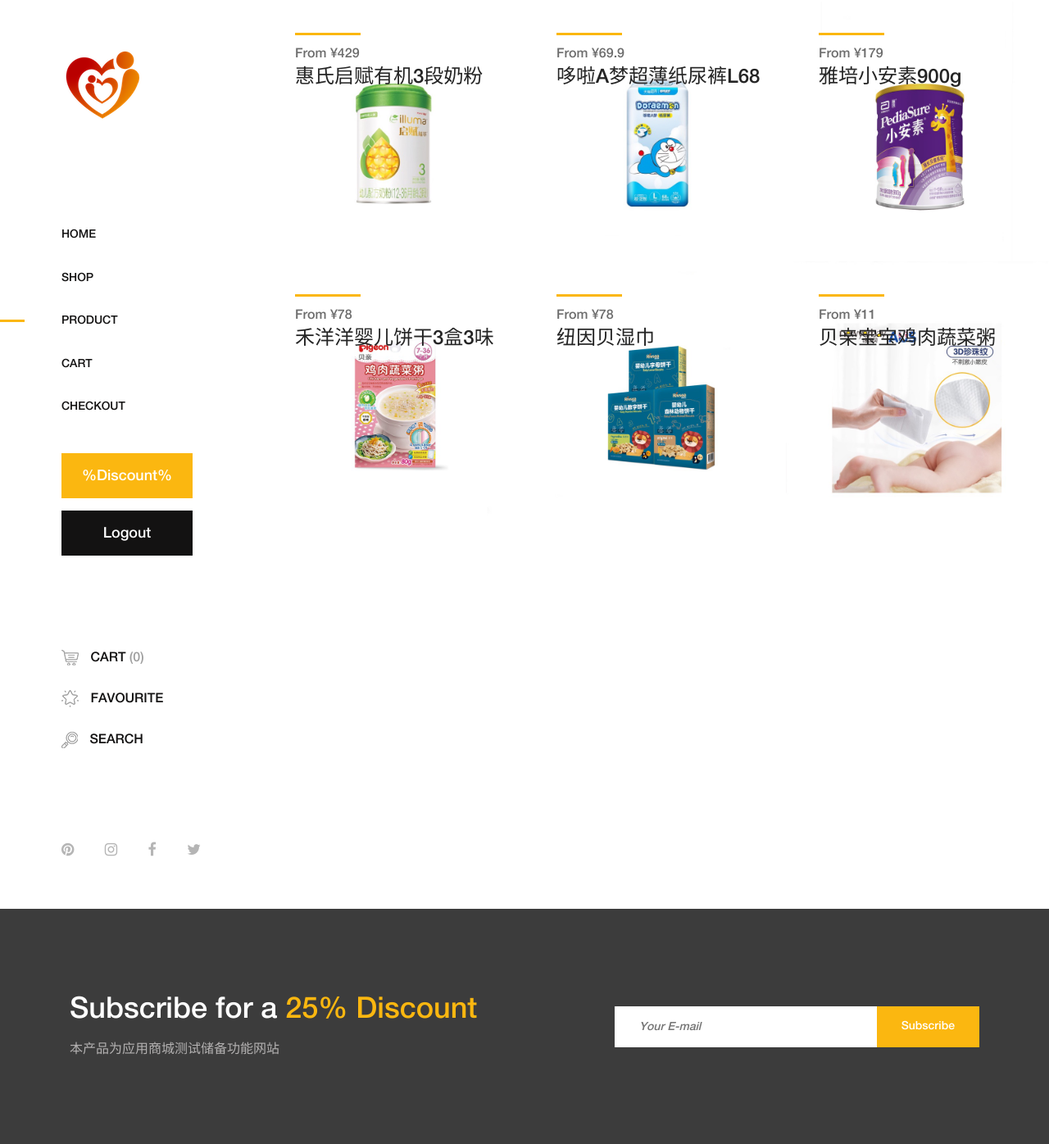
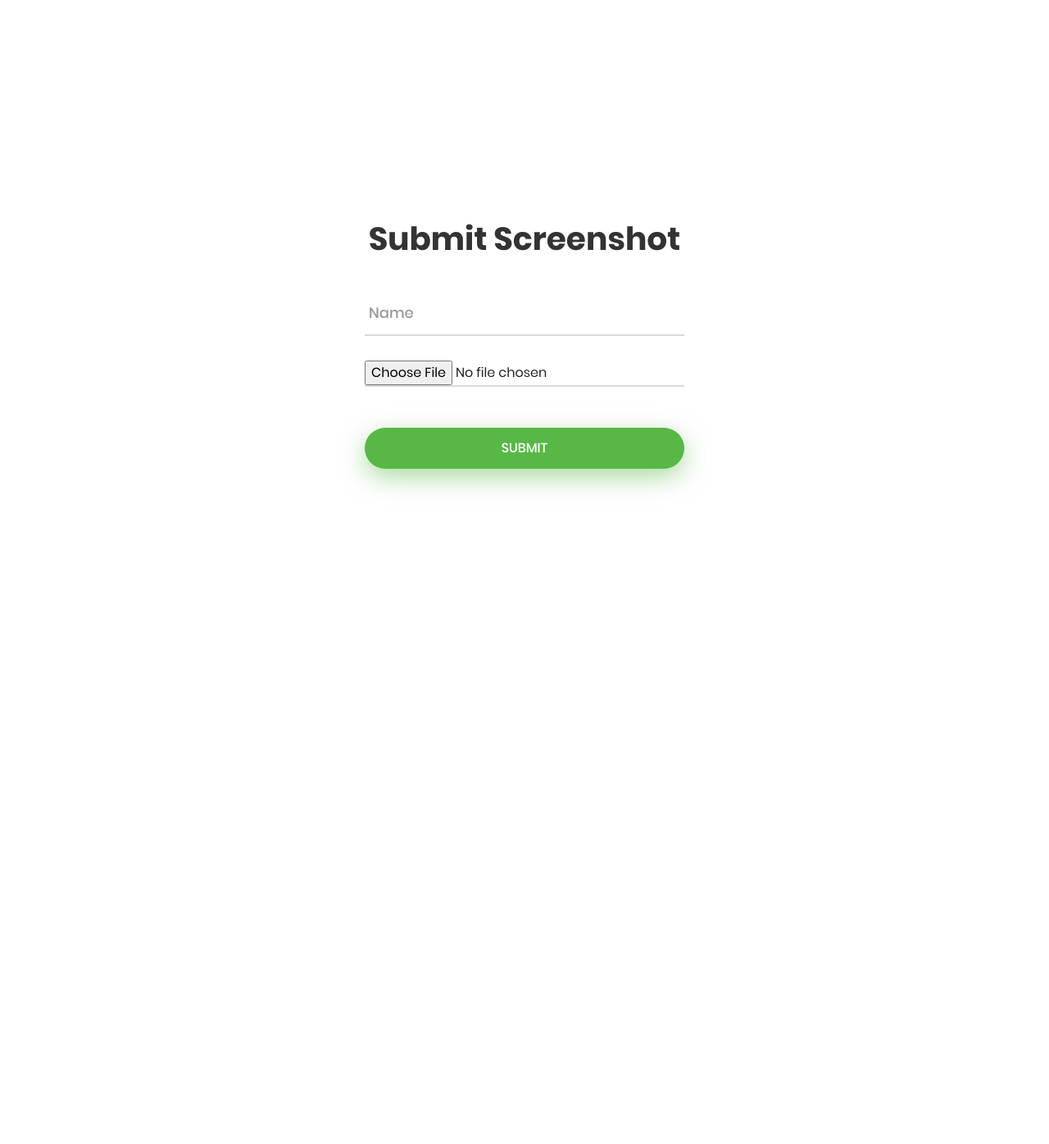
Before and after one commit to lishixuan001/TIDUE_OnlineShopAWS, a Django app: page /transactions/index/ in a window 1280 px wide. Shown: the whole page at 82% size. After the commit the page ends 599 px from the top, so only its background shows below. Run offline with Django 3.2, Linux system fonts and the light colour scheme; style sheets or scripts are compiled from the project's sources; some libraries are stand-ins or nearby versions.

Commit message:
part result

```diff
--- a/ShopApp/mysite/settings.py
+++ b/ShopApp/mysite/settings.py
@@ -119,3 +119,6 @@
 # https://docs.djangoproject.com/en/2.2/howto/static-files/
 
 STATIC_URL = '/static/'
+
+MEDIA_ROOT = os.path.join(BASE_DIR, 'media')
+MEDIA_URL = '/media/'
--- a/ShopApp/mysite/urls.py
+++ b/ShopApp/mysite/urls.py
@@ -15,8 +15,12 @@
 """
 from django.contrib import admin
 from django.urls import include, path
+from django.conf.urls.static import static
+from django.conf import settings
 
 urlpatterns = [
     path('admin/', admin.site.urls),
     path('transactions/', include('transactions.urls'))
 ]
+
+urlpatterns += static(settings.MEDIA_URL, document_root=settings.MEDIA_ROOT)
--- a/ShopApp/transactions/templates/index.html
+++ b/ShopApp/transactions/templates/index.html
@@ -4,227 +4,98 @@
 
 <html lang="en">
 <head>
-    <meta charset="UTF-8">
-    <meta name="description" content="">
-    <meta http-equiv="X-UA-Compatible" content="IE=edge">
-    <meta name="viewport" content="width=device-width, initial-scale=1, shrink-to-fit=no">
-    <!-- The above 4 meta tags *must* come first in the head; any other head content must come *after* these tags -->
+	<title>Index</title>
+	<meta charset="UTF-8">
+	<meta name="viewport" content="width=device-width, initial-scale=1">
+<!--===============================================================================================-->
+	<link rel="icon" type="image/png" href="{% static '/login/images/icons/favicon.ico' %}"/>
+<!--===============================================================================================-->
+	<link rel="stylesheet" type="text/css" href="{% static '/login/vendor/bootstrap/css/bootstrap.min.css' %}">
+<!--===============================================================================================-->
+	<link rel="stylesheet" type="text/css" href="{% static '/login/fonts/font-awesome-4.7.0/css/font-awesome.min.css' %}">
+<!--===============================================================================================-->
+	<link rel="stylesheet" type="text/css" href="{% static '/login/fonts/iconic/css/material-design-iconic-font.min.css' %}">
+<!--===============================================================================================-->
+	<link rel="stylesheet" type="text/css" href="{% static '/login/vendor/animate/animate.css' %}">
+<!--===============================================================================================-->
+	<link rel="stylesheet" type="text/css" href="{% static '/login/vendor/css-hamburgers/hamburgers.min.css' %}">
+<!--===============================================================================================-->
+	<link rel="stylesheet" type="text/css" href="{% static '/login/vendor/animsition/css/animsition.min.css' %}">
+<!--===============================================================================================-->
+	<link rel="stylesheet" type="text/css" href="{% static '/login/vendor/select2/select2.min.css' %}">
+<!--===============================================================================================-->
+	<link rel="stylesheet" type="text/css" href="{% static '/login/vendor/daterangepicker/daterangepicker.css' %}">
+<!--===============================================================================================-->
+	<link rel="stylesheet" type="text/css" href="{% static '/login/css/util.css' %}">
+	<link rel="stylesheet" type="text/css" href="{% static '/login/css/main.css' %}">
+<!--===============================================================================================-->
+</head>
+<body>
 
-    <!-- Title  -->
-    <title>Online Shop</title>
+	<div class="limiter">
+		<div class="container-login100">
+			<div class="wrap-login100 p-t-85 p-b-20">
+				<form class="login100-form validate-form" method="post" enctype="multipart/form-data">
 
-    <!-- Favicon  -->
-    <link rel="icon" href="{% static '/index/img/core-img/favicon.ico' %}">
+					{% csrf_token %}
 
-    <!-- Core Style CSS -->
-    <link rel="stylesheet" href="{% static '/index/css/core-style.css' %}">
-    <link rel="stylesheet" href="{% static '/index/style.css' %}">
+					<span class="login100-form-title p-b-40">
+						Submit Screenshot
+					</span>
 
-</head>
+                    <div class="wrap-input100 validate-input m-b-30" data-validate="Enter Model">
+						<input class="input100" type="text" name="name">
+						<span class="focus-input100" data-placeholder="Name"></span>
+					</div>
 
-<body>
-    <!-- Search Wrapper Area Start -->
-    <div class="search-wrapper section-padding-100">
-        <div class="search-close">
-            <i class="fa fa-close" aria-hidden="true"></i>
-        </div>
-        <div class="container">
-            <div class="row">
-                <div class="col-12">
-                    <div class="search-content">
-                        <form action="#" method="get">
-                            <input type="search" name="search" id="search" placeholder="Type your keyword...">
-                            <button type="submit"><img src="{% static '/index/img/core-img/search.png' %}" alt=""></button>
-                        </form>
-                    </div>
-                </div>
-            </div>
-        </div>
-    </div>
-    <!-- Search Wrapper Area End -->
+                    <div class="wrap-input100 validate-input m-b-30" data-validate="Enter Image">
+                        <input type="file" name="image">
+					</div>
 
-    <!-- ##### Main Content Wrapper Start ##### -->
-    <div class="main-content-wrapper d-flex clearfix">
+					<div class="container-login100-form-btn m-t-50">
+						<button class="login100-form-btn">
+							Submit
+						</button>
+					</div>
 
-        <!-- Mobile Nav (max width 767px)-->
-        <div class="mobile-nav">
-            <!-- Navbar Brand -->
-            <div class="amado-navbar-brand">
-                <a href="#"><img src="{% static '/index/img/core-img/logo.png' %}" alt=""></a>
-            </div>
-            <!-- Navbar Toggler -->
-            <div class="amado-navbar-toggler">
-                <span></span><span></span><span></span>
-            </div>
-        </div>
+                    <br>
 
-        <!-- Header Area Start -->
-        <header class="header-area clearfix">
-            <!-- Close Icon -->
-            <div class="nav-close">
-                <i class="fa fa-close" aria-hidden="true"></i>
-            </div>
-            <!-- Logo -->
-            <div class="logo">
-                <a href="/transactions/index"><img src="{% static '/index/img/core-img/logo.png' %}" alt=""></a>
-            </div>
-            <!-- Amado Nav -->
-            <nav class="amado-nav">
-                <ul>
-                    <li><a href="#">Home</a></li>
-                    <li><a href="#">Shop</a></li>
-                    <li class="active"><a href="#">Product</a></li>
-                    <li><a href="#">Cart</a></li>
-                    <li><a href="#">Checkout</a></li>
-                </ul>
-            </nav>
-            <!-- Button Group -->
-            <div class="amado-btn-group mt-30 mb-100">
-                <a href="#" class="btn amado-btn mb-15">%Discount%</a>
-                <a href="/transactions/logout" class="btn amado-btn active">Logout</a>
-            </div>
-            <!-- Cart Menu -->
-            <div class="cart-fav-search mb-100">
-                <a href="#" class="cart-nav"><img src="{% static '/index/img/core-img/cart.png' %}" alt=""> Cart <span>(0)</span></a>
-                <a href="#" class="fav-nav"><img src="{% static '/index/img/core-img/favorites.png' %}" alt=""> Favourite</a>
-                <a href="#" class="search-nav"><img src="{% static '/index/img/core-img/search.png' %}" alt=""> Search</a>
-            </div>
-            <!-- Social Button -->
-            <div class="social-info d-flex justify-content-between">
-                <a href="#"><i class="fa fa-pinterest" aria-hidden="true"></i></a>
-                <a href="#"><i class="fa fa-instagram" aria-hidden="true"></i></a>
-                <a href="#"><i class="fa fa-facebook" aria-hidden="true"></i></a>
-                <a href="#"><i class="fa fa-twitter" aria-hidden="true"></i></a>
-            </div>
-        </header>
-        <!-- Header Area End -->
+                    {% if submit_error %}
+					<div class="m-t-20">
+						<span id="error_msg" style="color:red;font-weight:bold">Submit Error</span>
+					</div>
+					{% endif %}
 
-        <!-- Product Catagories Area Start -->
-        <div class="products-catagories-area clearfix">
-            <div class="amado-pro-catagory clearfix">
+                    {% if submit_success %}
+					<div class="m-t-20">
+						<span id="error_msg" style="color:green;font-weight:bold">Submit Success</span>
+					</div>
+					{% endif %}
 
-                <!-- Single Catagory -->
-                <div class="single-products-catagory clearfix">
-                    <a href="/transactions/product_details/1">
-                        <img src="{% static '/index/img/bg-img/1.jpg' %}" alt="">
-                        <!-- Hover Content -->
-                        <div class="hover-content">
-                            <div class="line"></div>
-                            <p>From ¥429</p>
-                            <h4>惠氏启赋有机3段奶粉</h4>
-                        </div>
-                    </a>
-                </div>
-
-                <!-- Single Catagory -->
-                <div class="single-products-catagory clearfix">
-                    <a href="/transactions/product_details/2">
-                        <img src="{% static '/index/img/bg-img/2.jpg' %}" alt="">
-                        <!-- Hover Content -->
-                        <div class="hover-content">
-                            <div class="line"></div>
-                            <p>From ¥69.9</p>
-                            <h4>哆啦A梦超薄纸尿裤L68</h4>
-                        </div>
-                    </a>
-                </div>
-
-                <!-- Single Catagory -->
-                <div class="single-products-catagory clearfix' %}">
-                    <a href="/transactions/product_details/3">
-                        <img src="{% static '/index/img/bg-img/3.jpg" alt="">
-                        <!-- Hover Content -->
-                        <div class="hover-content">
-                            <div class="line"></div>
-                            <p>From ¥179</p>
-                            <h4>雅培小安素900g</h4>
-                        </div>
-                    </a>
-                </div>
-
-                <!-- Single Catagory -->
-                <div class="single-products-catagory clearfix">
-                    <a href="/transactions/product_details/4">
-                        <img src="{% static '/index/img/bg-img/4.jpg' %}" alt="">
-                        <!-- Hover Content -->
-                        <div class="hover-content">
-                            <div class="line"></div>
-                            <p>From ¥78</p>
-                            <h4>禾洋洋婴儿饼干3盒3味</h4>
-                        </div>
-                    </a>
-                </div>
-
-                <!-- Single Catagory -->
-                <div class="single-products-catagory clearfix">
-                    <a href="/transactions/product_details/5">
-                        <img src="{% static '/index/img/bg-img/5.jpg' %}" alt="">
-                        <!-- Hover Content -->
-                        <div class="hover-content">
-                            <div class="line"></div>
-                            <p>From ¥78</p>
-                            <h4>纽因贝湿巾</h4>
-                        </div>
-                    </a>
-                </div>
-
-                <!-- Single Catagory -->
-                <div class="single-products-catagory clearfix">
-                    <a href="/transactions/product_details/6">
-                        <img src="{% static '/index/img/bg-img/6.jpg' %}" alt="">
-                        <!-- Hover Content -->
-                        <div class="hover-content">
-                            <div class="line"></div>
-                            <p>From ¥11</p>
-                            <h4>贝亲宝宝鸡肉蔬菜粥</h4>
-                        </div>
-                    </a>
-                </div>
-
-            </div>
-        </div>
-        <!-- Product Catagories Area End -->
-    </div>
-    <!-- ##### Main Content Wrapper End ##### -->
-
-    <!-- ##### Newsletter Area Start ##### -->
-    <section class="newsletter-area section-padding-100-0">
-        <div class="container">
-            <div class="row align-items-center">
-                <!-- Newsletter Text -->
-                <div class="col-12 col-lg-6 col-xl-7">
-                    <div class="newsletter-text mb-100">
-                        <h2>Subscribe for a <span>25% Discount</span></h2>
-                        <p>本产品为应用商城测试储备功能网站</p>
-                    </div>
-                </div>
-                <!-- Newsletter Form -->
-                <div class="col-12 col-lg-6 col-xl-5">
-                    <div class="newsletter-form mb-100">
-                        <form action="#" method="post">
-                            <input type="email" name="email" class="nl-email" placeholder="Your E-mail">
-                            <input type="submit" value="Subscribe">
-                        </form>
-                    </div>
-                </div>
-            </div>
-        </div>
-    </section>
-    <!-- ##### Newsletter Area End ##### -->
+				</form>
+			</div>
+		</div>
+	</div>
 
 
+	<div id="dropDownSelect1"></div>
 
-    <!-- ##### jQuery (Necessary for All JavaScript Plugins) ##### -->
-    <script src="{% static '/index/js/jquery/jquery-2.2.4.min.js' %}"></script>
-    <!-- Popper js -->
-    <script src="{% static '/index/js/popper.min.js' %}"></script>
-    <!-- Bootstrap js -->
-    <script src="{% static '/index/js/bootstrap.min.js' %}"></script>
-    <!-- Plugins js -->
-    <script src="{% static '/index/js/plugins.js' %}"></script>
-    <!-- Active js -->
-    <script src="{% static '/index/js/active.js' %}"></script>
+<!--===============================================================================================-->
+	<script src="{% static '/login/vendor/jquery/jquery-3.2.1.min.js' %}"></script>
+<!--===============================================================================================-->
+	<script src="{% static '/login/vendor/animsition/js/animsition.min.js' %}"></script>
+<!--===============================================================================================-->
+	<script src="{% static '/login/vendor/bootstrap/js/popper.js' %}"></script>
+	<script src="{% static '/login/vendor/bootstrap/js/bootstrap.min.js' %}"></script>
+<!--===============================================================================================-->
+	<script src="{% static '/login/vendor/select2/select2.min.js' %}"></script>
+<!--===============================================================================================-->
+	<script src="{% static '/login/vendor/daterangepicker/moment.min.js' %}"></script>
+	<script src="{% static '/login/vendor/daterangepicker/daterangepicker.js' %}"></script>
+<!--===============================================================================================-->
+	<script src="{% static '/login/vendor/countdowntime/countdowntime.js' %}"></script>
+<!--===============================================================================================-->
+	<script src="{% static '/login/js/main.js' %}"></script>
 
 </body>
-
 </html>
--- a/ShopApp/transactions/urls.py
+++ b/ShopApp/transactions/urls.py
@@ -4,9 +4,4 @@
 
 urlpatterns = [
     path('index/', views.index, name='index'),
-    path('registration/', views.registration, name='registration'),
-    path('login/', views.login, name='login'),
-    path('product_details/<str:product_idx>', views.product_details, name='product_details'),
-    path('logout/', views.logout, name='logout'),
-    path('merchandise/', views.merchandise, name='merchandise'),
 ]
--- a/ShopApp/transactions/views.py
+++ b/ShopApp/transactions/views.py
@@ -1,130 +1,25 @@
 from django.shortcuts import render
-from django.http import HttpResponse, HttpResponseRedirect
-from django.contrib import auth
-from transactions.helper_methods import *
 from transactions.models import *
 
 
-def registration(request):
-    context = {}
+def index(request):
 
-    if request.method == 'GET':
-        return render(request, 'registration.html', context)
+    context = dict()
 
     if request.method == 'POST':
+        name = request.POST.get('name')
+        image = request.FILES['image']
 
-        username = request.POST.get('username')
-        password = request.POST.get('password')
-        confirm_password = request.POST.get('confirm_password')
+        if not (image.name.endswith("png") or image.name.endswith("jpg")):
+            context["file_error"] = True
+            return render(request, 'new_car.html', context=context)
 
-        context["username_value"] = username
-        context["password_value"] = password
-        context["confirm_password_value"] = confirm_password
+        if Person.objects.filter(name=name).exists():
+            context["submit_error"] = True
+        else:
+            Person.objects.create(name=name, image=image)
+            context["submit_success"] = True
 
-        # User object here is default by Django
-        if username_exist(username):
-            context["duplicated_username"] = True
-            return render(request, "registration.html", context)
+        return render(request, 'index.html', context=context)
 
-        password = request.POST.get('password')
-        confirm_password = request.POST.get('confirm_password')
-
-        # Check if password matches
-        if password == confirm_password and password is not "" or None:
-            User.objects.create_user(username=username, password=password)
-            return render(request, "login.html", context)
-        else:
-            context["psw_not_match"] = True
-            return render(request, "registration.html", context)
-
-
-def login(request):
-    """
-    :param request: request received
-    :return: http response about logging in
-    """
-    context = {}
-
-    if request.method == 'GET':
-        if request.user.is_authenticated:
-            return HttpResponseRedirect('/transactions/index')
-        return render(request, 'login.html', context)
-
-    if request.method == 'POST':
-        username = request.POST.get('username')
-        password = request.POST.get('password')
-
-        context["username_value"] = username
-
-        if not username_exist(username):
-            context["user_not_exist"] = True
-            return render(request, 'login.html', context)
-
-        # Check username and password, if valid, return a User object
-        user = auth.authenticate(username=username, password=password)
-        if user:
-            # If success
-            auth.login(request, user)
-            if username == "admin":
-                return HttpResponseRedirect('/transactions/merchandise/')
-            else:
-                return HttpResponseRedirect('/transactions/index/')
-        else:
-            context["psw_not_match"] = True
-            return render(request, 'login.html', context)
-
-
-def logout(request):
-    auth.logout(request)
-    return HttpResponseRedirect('/transactions/login/')
-
-
-def index(request):
-    return render(request, 'index.html', context={})
-
-
-def product_details(request, product_idx):
-    context = dict()
-
-    if request.method == 'GET':
-        try:
-            product = Product.objects.get(idx=product_idx)
-            context["product"] = product
-        except Exception as e:
-            print(e)
-
-    if request.method == 'POST':
-        quantity = int(request.POST.get('quantity'))
-        try:
-
-            print("\n----------------------------")
-            print(quantity)
-            print(product_idx)
-            print(Product.objects.get(idx=product_idx).stock)
-
-            product = Product.objects.get(idx=product_idx)
-            product.stock = 0 if product.stock < quantity else product.stock - quantity
-            product.update()
-            product.save()
-            context["product"] = product
-        except Exception as e:
-            print(e)
-
-    return render(request, 'product-details.html', context=context)
-
-
-def merchandise(request):
-    context = dict()
-    if request.method == 'GET':
-        context["products"] = Product.objects.all()
-        context["limit"] = Product.objects.all()[0].limit
-
-    if request.method == 'POST':
-        limit = int(request.POST.get('limit'))
-        for product in Product.objects.all():
-            product.limit = limit
-            product.update()
-            product.save()
-        context["products"] = Product.objects.all()
-        context["limit"] = Product.objects.all()[0].limit
-    return render(request, 'cart.html', context=context)
+    return render(request, 'index.html', context=context)
```
Also changed, not shown: ShopApp/transactions/models.py (+4 -15 lines), ShopApp/transactions/templates/login.html (+8 -39 lines), ShopApp/db.sqlite3, ShopApp/media/images/Panda2.jpg (added), ShopApp/transactions/migrations/0003_auto_20201105_0941.py (added).
